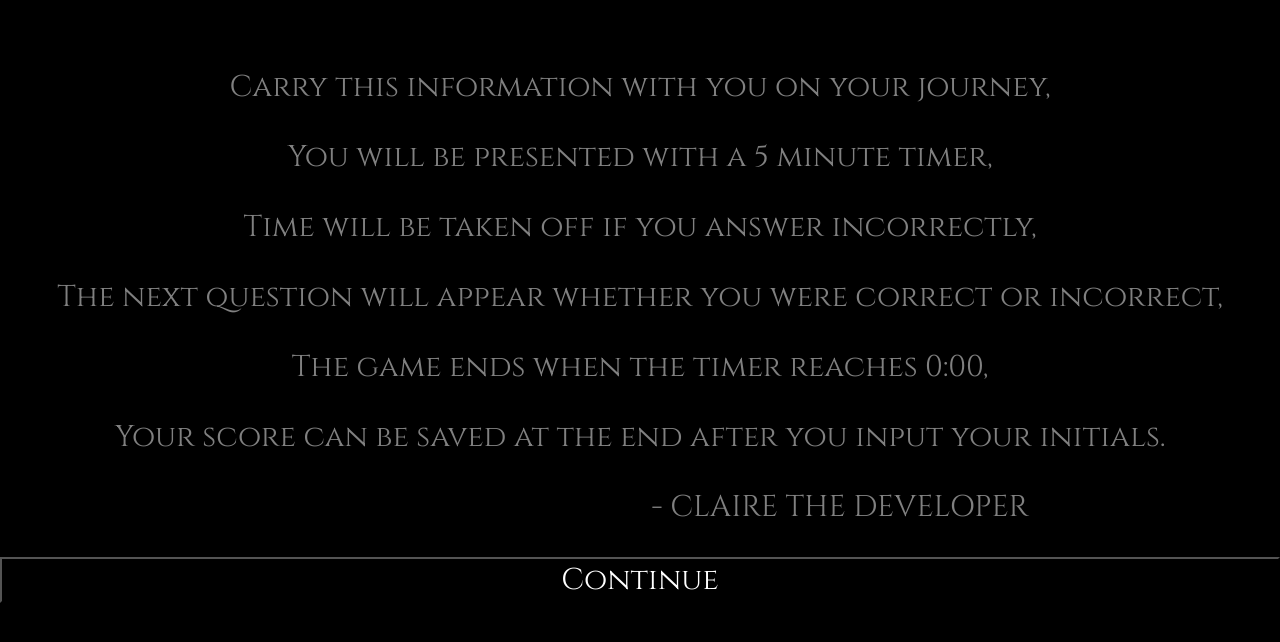
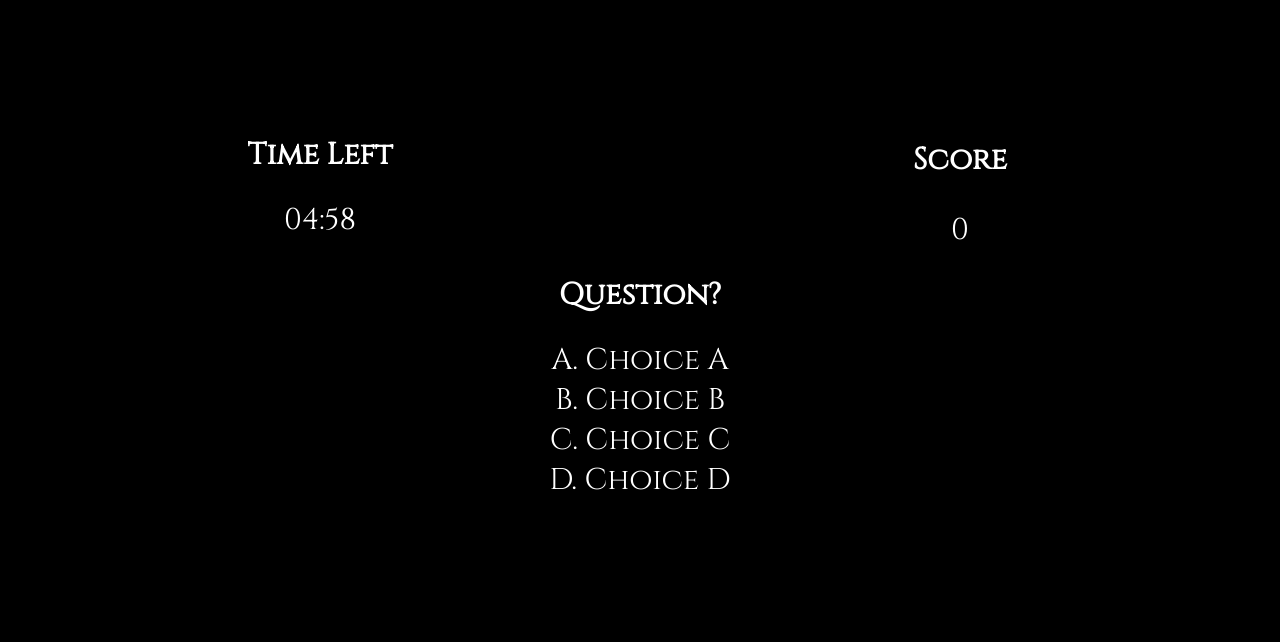
Before and after one commit to leeclaire156/Hollow-Knight-Quiz, a plain HTML site: page index.html in a window 1280 px wide. Both pictures are taken after a click on the button "Start Game". Drawn offline with Linux system fonts and the light colour scheme.

Commit message:
Adds functioning timer

```diff
--- a/Develop/Assets/script.js
+++ b/Develop/Assets/script.js
@@ -7,7 +7,10 @@ var scoreBoardBtn = document.querySelector(".scores-btn");
 //Clicking start leads you to instructions page
 startBtn.addEventListener("click", function () {
     startPage.style.display = "none";
-    instructionPage.style.display = "block";
+    // instructionPage.style.display = "block";
+    //!!!!!!!!!!!!TODO DELETE BELOW AND UNCOMMENT ABOVE
+    quizPage.style.display = "grid";
+    startTimer();
 });
 
 //Clicking start leads you to score board/high score page
@@ -24,6 +27,8 @@ var continueBtn = document.querySelector("#continue-btn");
 continueBtn.addEventListener("click", function () {
     instructionPage.style.display = "none";
     quizPage.style.display = "grid";
+    //TODO ADD TIMER FUNCTION HERE
+
 });
 
 //Quiz Page
@@ -127,7 +132,27 @@ var questionsBank = [
 
 
 //Timer on Quiz Page
-var timerCountdown = document.querySelector(".time-left");
+var timerCountdown = document.querySelector(".time-remaining");
+var secondsLeft = 5 * 60;
+var timer;
+
+function startTimer() {
+    timer = setInterval(function () {
+        secondsLeft--;
+        var min = Math.floor(secondsLeft / 60);
+        var sec = Math.floor(secondsLeft % 60);
+        timerCountdown.innerHTML = `${min < 10 ? "0" : ""}${min}:${sec < 10 ? "0" : ""}${sec}`;
+        if (secondsLeft == 0 || secondsLeft < 1) {
+            endTime();
+            clearInterval(timer);
+        }
+    }, 1000);
+}
+
+function endTime() {
+    //!!TODO replace below with function based on quiz results
+    timerCountdown.innerHTML = "NONE";
+}
 
 //Score Keeper on Quiz Page
 var playerScore = document.querySelector(".player-score");
@@ -165,8 +190,8 @@ var highScoreQuitBtn = document.querySelector("#hs-pg-quit-btn");
 //Clicking quit game leads you to start page
 highScoreQuitBtn.addEventListener("click", function () {
     highScorePage.style.display = "none";
-    startPage.style.display = "block";
+    //startPage.style.display = "block";
 
     //!!!!!TODO will delete below later, just need to use it to access score page w/o going to quiz
-    //saveScorePage.style.display = "block";
+    saveScorePage.style.display = "block";
 });
--- a/index.html
+++ b/index.html
@@ -40,7 +40,7 @@
         <!-- Timer -->
         <div class="timer">
             <h2 class="timer-text">Time Left</h2>
-            <div class="time-left">5:00</div>
+            <div class="time-remaining">05:00</div>
         </div>
 
         <!--Quiz Score Tracker-->
```
Also changed, not shown: 1 other file.
